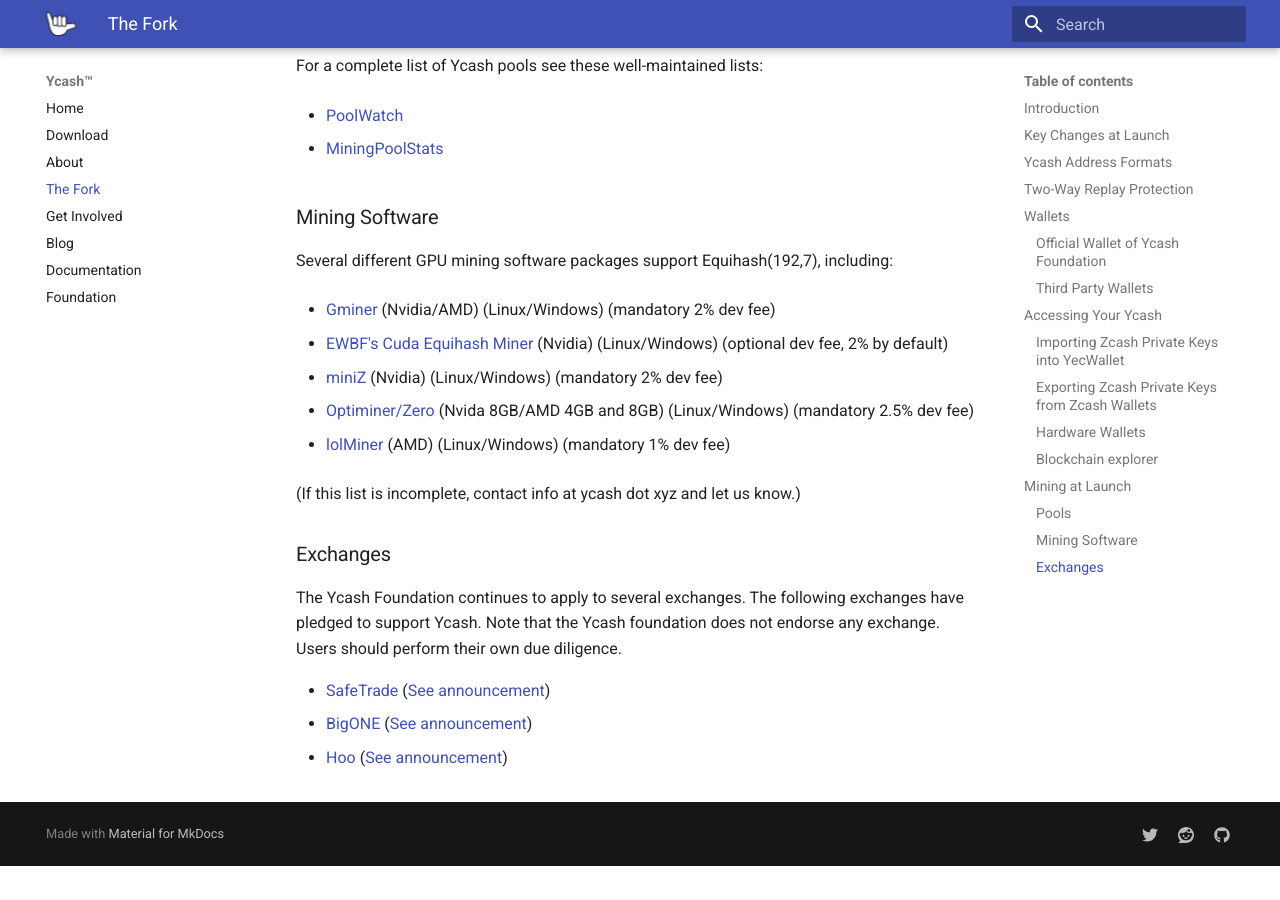
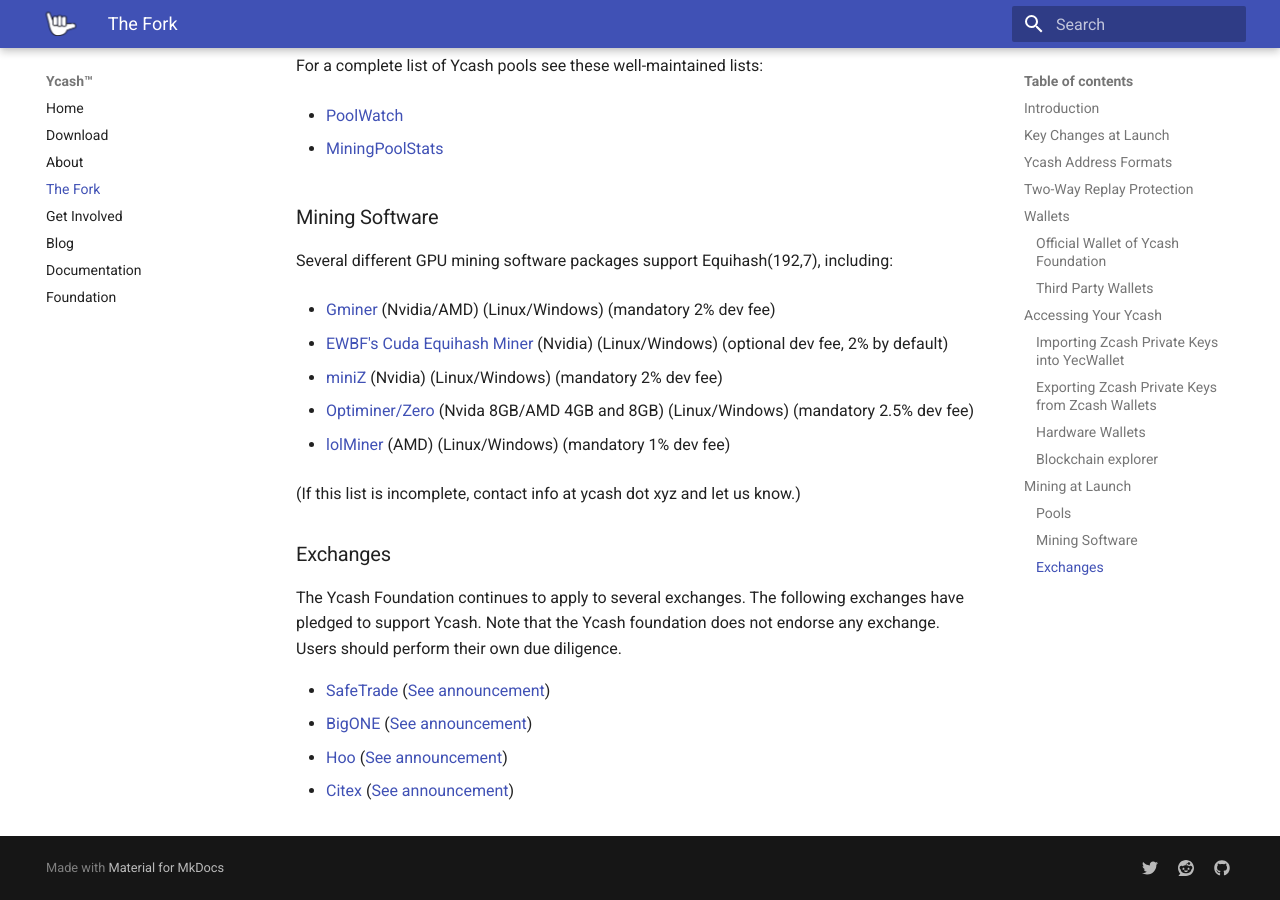
Before and after one commit to ycashfoundation/ycash-website, an MkDocs documentation site: the page built from docs/the_fork.md, in a window 1280 px wide and 900 px high, scrolled down 2519 px. Built offline with MkDocs 1.6.1 and Material for MkDocs 9.7.7, drawn with Linux system fonts in a browser that asks for light colours; before the commit the page ends 3385 px from its top, so only the background shows below that.

Commit message:
update exchange list

```diff
--- a/docs/the_fork.md
+++ b/docs/the_fork.md
@@ -130,3 +130,5 @@
 * [BigONE](https://big.one) ([See announcement](https://bigone.zendesk.com/hc/en-us/articles/360026359253-BigONE-Will-Support-Zcach-ZEC-Hard-Fork))
 
 * [Hoo](https://hoo.com/) ([See announcement](https://twitter.com/YcashFoundation/status/1149107389586497536))
+
+* [Citex](https://www.citex.co.kr) ([See announcement](https://citex.zendesk.com/hc/en-us/articles/360030694252-Announcement-on-the-Launch-of-Zcash-ZEC-in-CITEX-Main-Board-Trade-Zone-Supports-ZEC-Hard-Fork-Announcement))
```
